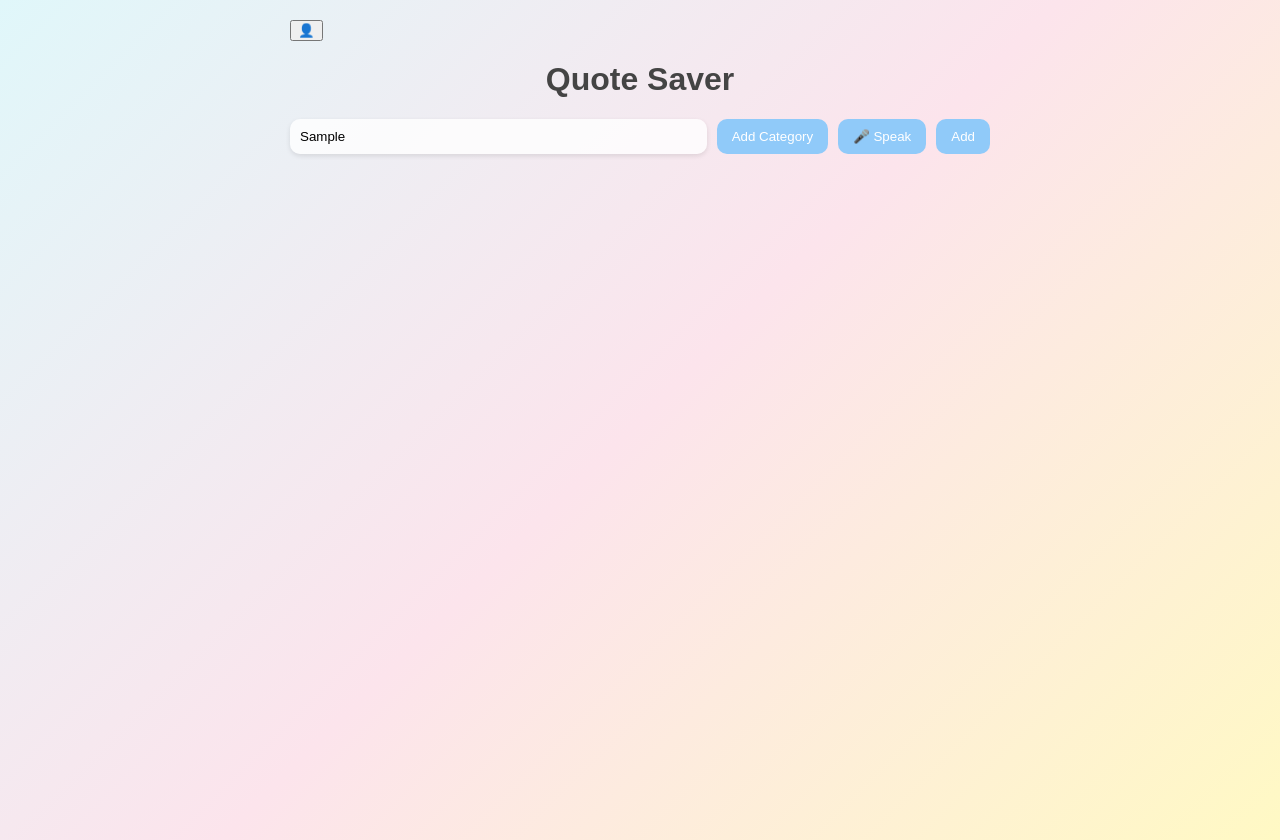
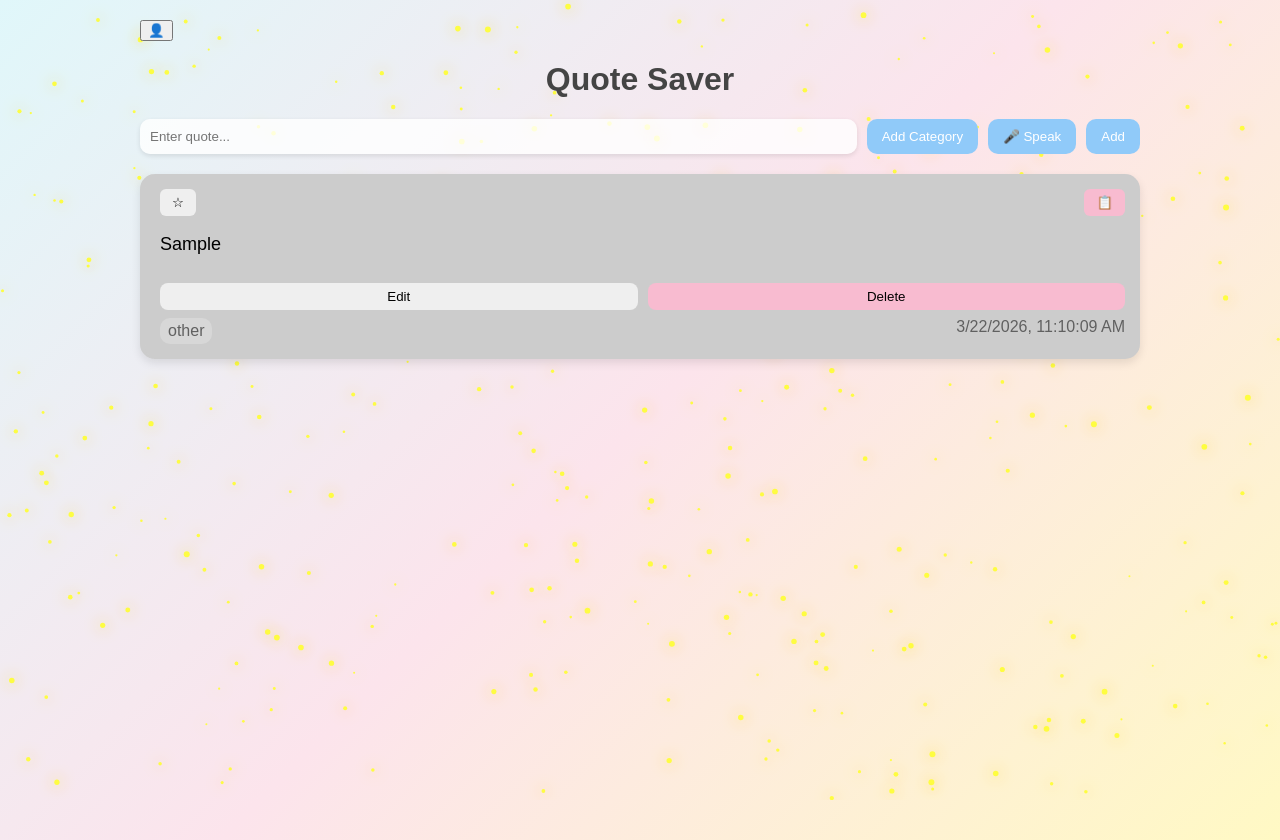
Before and after one commit to pranjal07vk/QouteSaver, a React (Vite) app: page / in a window 1280 px wide. Both pictures are taken after typing "Sample" into the empty fields and a click on the button "Add". Built offline with nearby package versions, Linux system fonts and the light colour scheme.

Commit message:
updated structural appearance a little bit and added glitter effect in bg

```diff
--- a/src/App.jsx
+++ b/src/App.jsx
@@ -43,8 +43,8 @@ function App() {
     const newQuote = {
       id: now,
       text,
-      category: categoryData.name,
-      color: categoryData.color,
+      category: categoryData?.name || "other",
+      color: categoryData?.color || "#ccc",
       createdAt: now,
       updatedAt: now,
       isFavorite: false, // 👈 important
@@ -98,8 +98,80 @@ function App() {
     };
   }, []);
 
+  useEffect(() => {
+    const canvas = document.getElementById("glitter-canvas");
+    const ctx = canvas.getContext("2d");
+
+    canvas.width = window.innerWidth;
+    canvas.height = window.innerHeight;
+
+    let particles = [];
+    const mouse = { x: null, y: null };
+
+
+    for (let i = 0; i < 350; i++) {
+      particles.push({
+        x: Math.random() * canvas.width,
+        y: Math.random() * canvas.height,
+        size: Math.random() * 2 + 1,
+        baseX: Math.random() * canvas.width,
+        baseY: Math.random() * canvas.height,
+        density: Math.random() * 40 + 10
+      });
+    }
+
+    const mouseMoveHandler = (e) => {
+      mouse.x = e.x;
+      mouse.y = e.y;
+    };
+
+    window.addEventListener("mousemove", mouseMoveHandler);
+
+    function animate() {
+      ctx.clearRect(0, 0, canvas.width, canvas.height);
+
+      particles.forEach((p) => {
+        let dx = mouse.x - p.x;
+        let dy = mouse.y - p.y;
+        let distance = Math.sqrt(dx * dx + dy * dy);
+
+        const maxDistance = 100;
+
+        if (distance < maxDistance) {
+          let force = (maxDistance - distance) / maxDistance;
+          let directionX = dx / distance;
+          let directionY = dy / distance;
+
+          p.x -= directionX * force * p.density * 0.5;
+          p.y -= directionY * force * p.density * 0.5;
+        } else {
+          p.x += (p.baseX - p.x) * 0.02;
+          p.y += (p.baseY - p.y) * 0.02;
+        }
+
+
+        ctx.fillStyle = `rgba(254, 254, 49, 0.9)`;
+        ctx.shadowColor = "gold";
+        ctx.shadowBlur = 15;
+
+        ctx.beginPath();
+        ctx.arc(p.x, p.y, p.size, 0, Math.PI * 2);
+        ctx.fill();
+      });
+
+      requestAnimationFrame(animate);
+    }
+
+    animate();
+
+    return () => {
+      window.removeEventListener("mousemove", mouseMoveHandler);
+    };
+  }, []);
+
   return (
     <div className={darkMode ? "app dark" : "app"}>
+      <canvas id="glitter-canvas"></canvas>
       <div className="top-nav">
         <button onClick={() => setIsProfileOpen(!isProfileOpen)}>
           👤
--- a/src/components/QuoteInput.jsx
+++ b/src/components/QuoteInput.jsx
@@ -1,5 +1,4 @@
 import { useState } from "react";
-import axios from "axios";
 
 function QuoteInput({ addQuote }) {
   const [text, setText] = useState("");
@@ -8,15 +7,22 @@ function QuoteInput({ addQuote }) {
   const [selectedCategory, setSelectedCategory] = useState(null);
   const [isListening, setIsListening] = useState(false);
 
-  const SpeechRecognition =
-    window.SpeechRecognition || window.webkitSpeechRecognition;
 
-  const recognition = new SpeechRecognition();
-
-  recognition.continuous = false;
-  recognition.lang = "en-US";
 
   const startListening = () => {
+    const SpeechRecognition =
+      window.SpeechRecognition || window.webkitSpeechRecognition;
+
+    if (!SpeechRecognition) {
+      alert("Speech recognition not supported");
+      return;
+    }
+
+    const recognition = new SpeechRecognition();
+
+    recognition.continuous = false;
+    recognition.lang = "en-US";
+
     setIsListening(true);
     recognition.start();
 
@@ -31,7 +37,10 @@ function QuoteInput({ addQuote }) {
   };
 
   const handleAdd = () => {
-    if (!text.trim() || !selectedCategory) return;
+    if (!text.trim()) {
+      alert("Enter something first");
+      return;
+    }
 
     addQuote(text, selectedCategory);
     setText("");
@@ -60,6 +69,10 @@ function QuoteInput({ addQuote }) {
     setCustomCategory("");
     setShowCategories(false);
   };
+
+
+
+
 
   return (
     <div className="input-box">
@@ -106,6 +119,8 @@ function QuoteInput({ addQuote }) {
         {isListening ? "🎤 Listening..." : "🎤 Speak"}
       </button>
 
+
+
       <button onClick={handleAdd}>Add</button>
     </div>
   );
--- a/src/components/QuoteItem.jsx
+++ b/src/components/QuoteItem.jsx
@@ -50,10 +50,13 @@ function QuoteItem({ quote, deleteQuote, editQuote, toggleFavorite, darkMode })
                 : "0 4px 10px rgba(0,0,0,0.1)"
         }}
     >
+      <div className="card-header">
+        <button onClick={() => toggleFavorite(quote.id)}>
+          {quote.isFavorite ? "⭐" : "☆"}
+        </button>
 
-      <div className="top-bar">
-        <button onClick={() => toggleFavorite(quote.id)}>
-            {quote.isFavorite ? "⭐" : "☆"}
+        <button onClick={handleCopy}>
+          {copied ? "✅" : "📋"}
         </button>
       </div>
 
@@ -67,21 +70,18 @@ function QuoteItem({ quote, deleteQuote, editQuote, toggleFavorite, darkMode })
         </>
       ) : (
         <>
-          <span>{quote.text}</span>
-          <button onClick={() => setIsEditing(true)}>Edit</button>
-          <button onClick={() => deleteQuote(quote.id)}>Delete</button>
-
-          <button onClick={handleCopy}>
-            {copied ? "Copied!" : "Copy"}
-          </button>
+          <p className="quote-text">{quote.text}</p>
+          <div className="card-actions">
+            <button onClick={() => setIsEditing(true)}>Edit</button>
+            <button onClick={() => deleteQuote(quote.id)}>Delete</button>
+          </div>
         </>
       )}
 
-      <small>{quote.category}</small>
-
-      <small>
-        Created: {formatDate(quote.updatedAt)}
-      </small>
+      <div className="card-meta">
+        <span className="category">{quote.category}</span>
+        <span className="date">{formatDate(quote.updatedAt)}</span>
+      </div>
     </div>
   );
 }
--- a/src/components/QuoteList.jsx
+++ b/src/components/QuoteList.jsx
@@ -2,7 +2,8 @@ import QuoteItem from "./QuoteItem";
 
 function QuoteList({ quotes, deleteQuote, editQuote, toggleFavorite, darkMode }) {
   return (
-    quotes.map((q) => (
+    <div className="quote-list">
+      {quotes.map((q) => (
         <QuoteItem
           key={q.id}
           quote={q}
@@ -11,7 +12,8 @@ function QuoteList({ quotes, deleteQuote, editQuote, toggleFavorite, darkMode })
           toggleFavorite={toggleFavorite}
           darkMode={darkMode}
         />
-    ))
+      ))}
+    </div>
   );
 }
 
--- a/src/index.css
+++ b/src/index.css
@@ -47,8 +47,8 @@ h1 {
 }
 
 .quote-list {
-  display: flex;
-  flex-direction: column;
+  display: grid;
+  grid-template-columns: repeat(auto-fit, minmax(200px, 1fr));
   gap: 15px;
 }
 
@@ -60,6 +60,12 @@ h1 {
   display: flex;
   flex-direction: column;
   gap: 8px;
+  transition: transform 0.2s ease, box-shadow 0.2s ease;
+}
+
+.quote-card:hover {
+  transform: translateY(-3px);
+  box-shadow: 0 10px 20px rgba(0,0,0,0.15);
 }
 
 .quote-card span {
@@ -217,7 +223,7 @@ h1 {
 .app {
   min-height: 100vh;
   transition: all 0.3s ease;
-  max-width: 700px;
+  max-width: 1000px;
   margin: auto;
   padding: 20px;
 }
@@ -235,3 +241,57 @@ h1 {
   border: 1px solid rgba(255,255,255,0.2);
   color: #e2e8f0;
 }
+
+.dark .quote-text {
+  color: #e2e8f0;
+}
+
+.dark .category {
+  background: rgba(255,255,255,0.1);
+}
+
+.card-header {
+  display: flex;
+  justify-content: space-between;
+  font-size: 18px;
+}
+
+.quote-text {
+  font-size: 18px;
+  font-weight: 500;
+  margin: 10px 0;
+}
+
+.card-meta {
+  display: flex;
+  justify-content: space-between;
+  font-size: 12px;
+  opacity: 0.7;
+}
+
+.category {
+  padding: 4px 8px;
+  border-radius: 10px;
+  background: rgba(255,255,255,0.3);
+}
+
+.card-actions {
+  display: flex;
+  gap: 10px;
+  margin-top: 10px;
+}
+
+.card-actions button {
+  flex: 1;
+  border-radius: 8px;
+}
+
+#glitter-canvas {
+  position: fixed;
+  top: 0;
+  left: 0;
+  width: 100%;
+  height: 100%;
+  z-index: -1;
+  pointer-events: none;
+}
```
Lines whose indentation alone changed are shown as unchanged.
